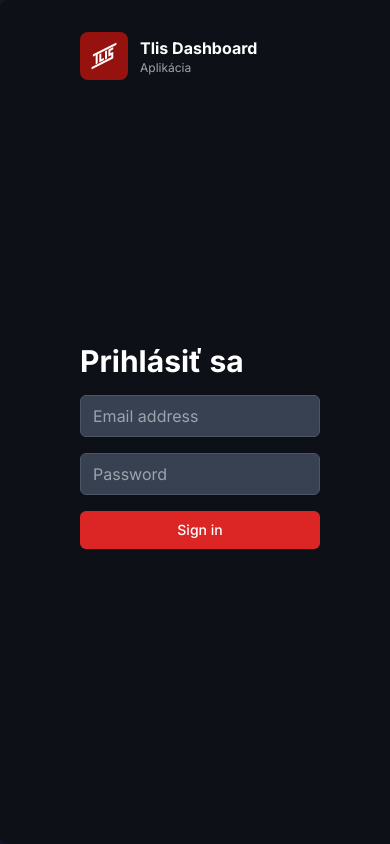
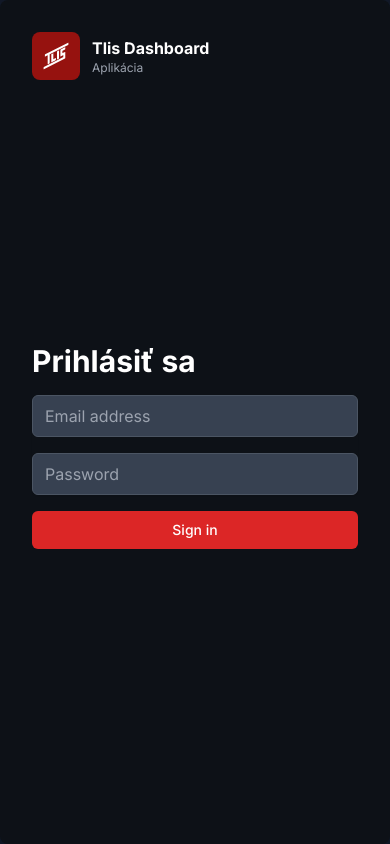
Before and after one commit to tlis-radio/cms-web, a Next.js app: page /en/dashboard/login in a window 390 px wide. Built offline with nearby package versions, Linux system fonts and the light colour scheme; no server answers.

Commit message:
chore: responsive login

```diff
--- a/src/app/[locale]/dashboard/login/page.tsx
+++ b/src/app/[locale]/dashboard/login/page.tsx
@@ -41,7 +41,7 @@ export default function LoginPage() {
 
   return (
     <div className="min-h-screen flex  bg-gray-900">
-      <div className="max-w-md min-w-[400px] w-full flex flex-col justify-center p-8 px-20 bg-[#0D1117] rounded-lg shadow-xl">
+      <div className="max-w-md md:min-w-[400px] w-full flex flex-col justify-center p-8 md:px-20 bg-[#0D1117] rounded-lg shadow-xl">
         <div className="flex gap-3 items-center mb-auto">
           <div className="bg-[#96120F] p-1 rounded-lg">
             <img
```
